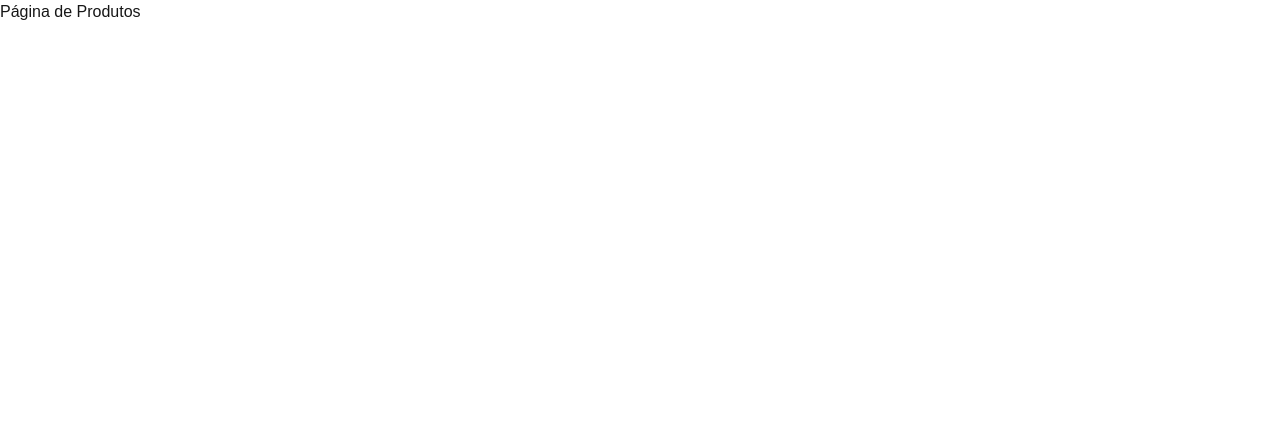
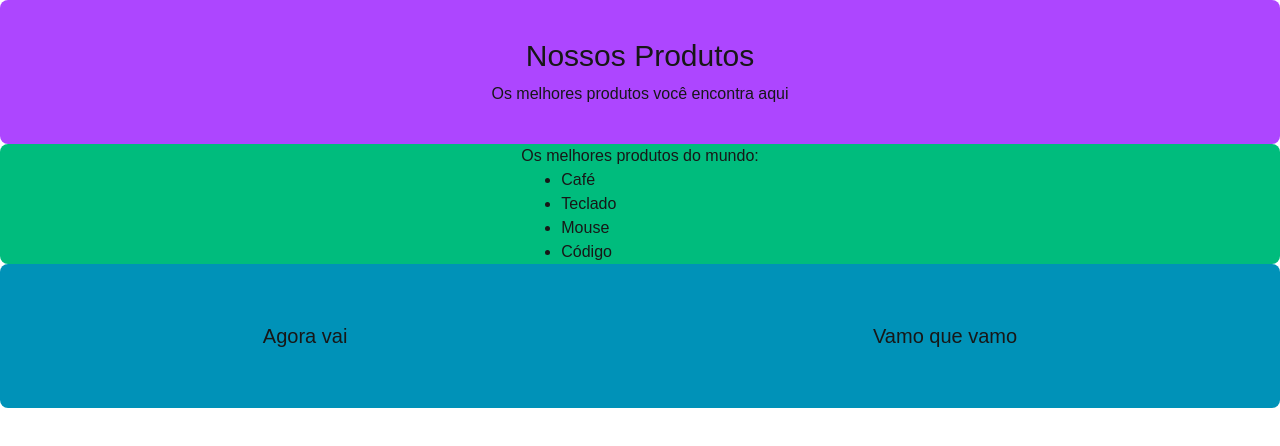
Before and after one commit to flavioribeiro-dev/aprendendo-ReactJS, a Next.js app in the folder FORMACAO-DEV/1.FUNDAMENTOS/my-app-1/: page /produtos in a window 1280 px wide. Shown: the top 446 px of the page. Built offline with nearby package versions, Linux system fonts and the light colour scheme.

Commit message:
aula 20 - componente com Children

```diff
--- a/FORMACAO-DEV/1.FUNDAMENTOS/my-app-1/src/components/Conteudo.tsx
+++ b/FORMACAO-DEV/1.FUNDAMENTOS/my-app-1/src/components/Conteudo.tsx
@@ -1,10 +1,12 @@
-export default function Conteudo() {
+export default function Conteudo(props: any) {
     return (
         <div className={`
-            flex justify-center items-center flex-1 text-3xl
+            flex justify-center items-center flex-1
             bg-emerald-500 rounded-lg
         `}>
-            Conteúdo
+            <div>
+                <div>{props.children}</div>
+            </div>
         </div>
     )
 }
--- a/FORMACAO-DEV/1.FUNDAMENTOS/my-app-1/src/pages/produtos.tsx
+++ b/FORMACAO-DEV/1.FUNDAMENTOS/my-app-1/src/pages/produtos.tsx
@@ -1,9 +1,28 @@
 import '@/app/globals.css';
+import Cabecalho from '@/components/Cabecalho';
+import Conteudo from '@/components/Conteudo';
+import Rodape from '@/components/Rodape';
 
 export default function Produtos() {
     return (
         <div>
-            Página de Produtos
+            <Cabecalho
+                cabecalho_titulo="Nossos Produtos"
+                cabecalho_subtitulo="Os melhores produtos você encontra aqui"
+            />
+            <Conteudo>
+                <h1>Os melhores produtos do mundo:</h1>
+                <ul className='list-disc pl-10'>
+                    <li>Café</li>
+                    <li>Teclado</li>
+                    <li>Mouse</li>
+                    <li>Código</li>
+                </ul>
+            </Conteudo>
+            <Rodape
+                rodape_texto_esquerda="Agora vai"
+                rodape_texto_direita="Vamo que vamo"
+            />
         </div>
     )
 }
```
